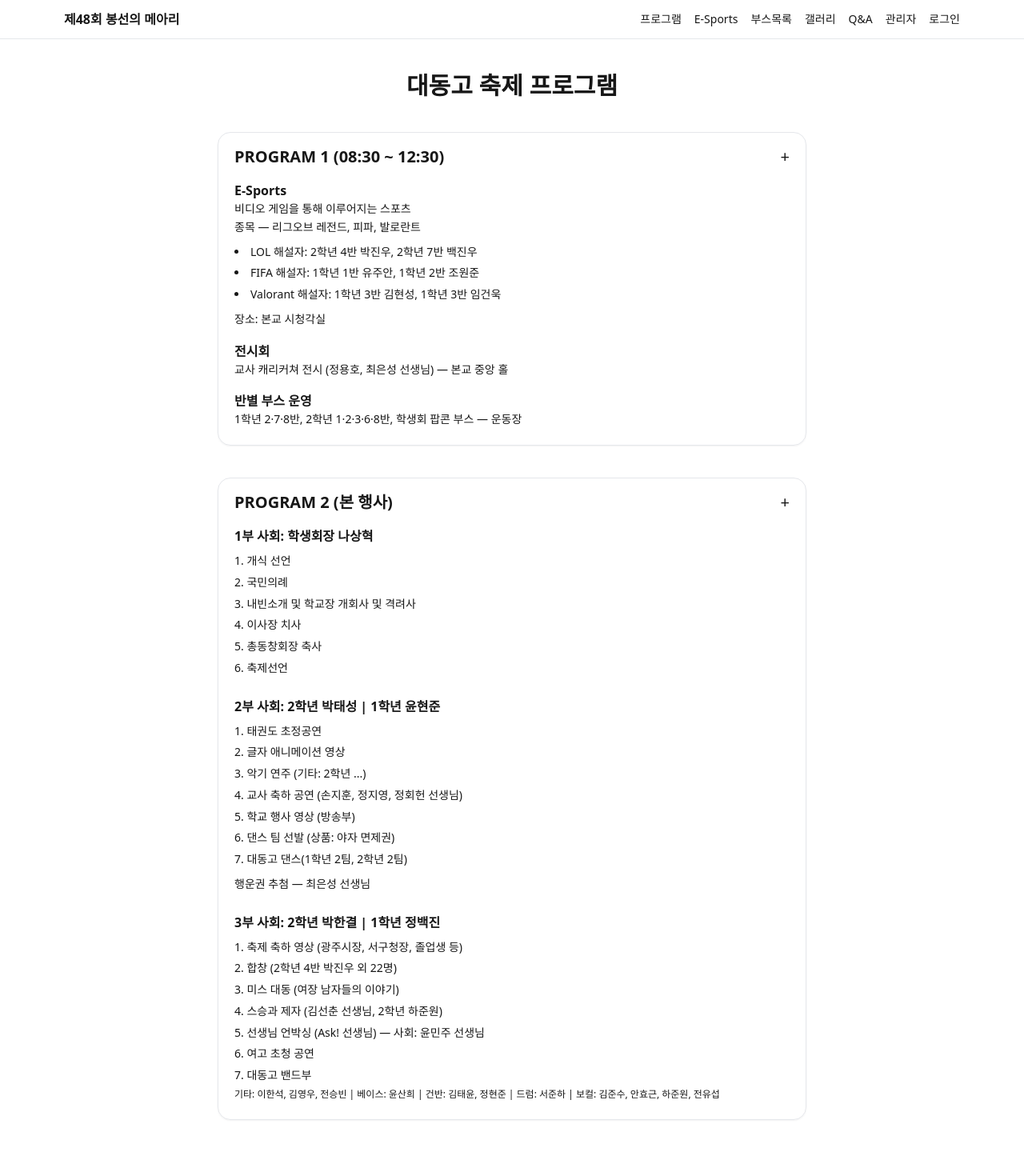
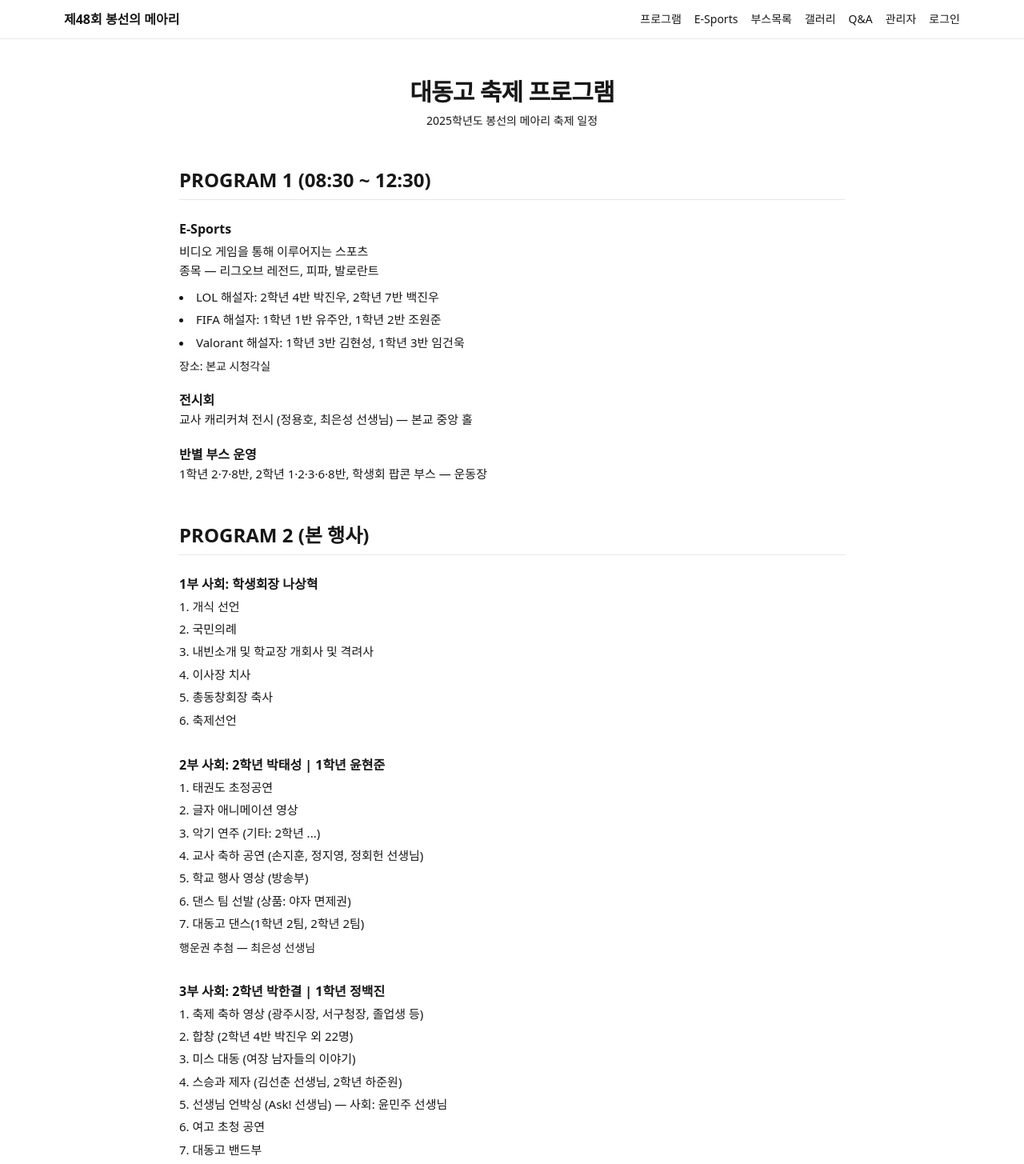
Before and after one commit to noop-03/bongseon-festival, a Next.js app in the folder festival/: page /program in a window 1280 px wide. Shown: the top 1455 px of the page at 80% size. Built offline with nearby package versions, Linux system fonts and the light colour scheme.

Commit message:
Update page.tsx

```diff
--- a/festival/app/program/page.tsx
+++ b/festival/app/program/page.tsx
@@ -1,50 +1,35 @@
-"use client";
-import { useState } from "react";
-
 export const dynamic = "force-static";
-
-function AccordionSection({ title, children }: { title: string; children: React.ReactNode }) {
-  const [open, setOpen] = useState(false);
-
-  return (
-    <section className="border border-border rounded-2xl shadow-sm bg-card overflow-hidden transition">
-      <button
-        onClick={() => setOpen(!open)}
-        className="w-full flex justify-between items-center px-5 py-4 text-left"
-      >
-        <h2 className="text-lg sm:text-xl font-semibold text-foreground">{title}</h2>
-        <span className="text-xl">{open ? "−" : "+"}</span>
-      </button>
-
-      <div
-        className={`px-5 pb-5 text-sm leading-relaxed transition-all duration-300 ${
-          open ? "max-h-[1500px] opacity-100" : "max-h-0 opacity-0 overflow-hidden"
-        } sm:max-h-none sm:opacity-100`}
-      >
-        {children}
-      </div>
-    </section>
-  );
-}
 
 export default function ProgramPage() {
   return (
-    <div className="mx-auto max-w-3xl px-4 py-10 space-y-8 sm:space-y-10">
-      <h1 className="text-2xl sm:text-3xl font-bold text-center mb-6">대동고 축제 프로그램</h1>
+    <div className="mx-auto max-w-4xl px-5 sm:px-8 py-12 space-y-12">
+      {/* 메인 제목 */}
+      <header className="text-center space-y-2">
+        <h1 className="text-3xl font-bold tracking-tight text-foreground">
+          대동고 축제 프로그램
+        </h1>
+        <p className="text-sm text-muted-foreground">
+          2025학년도 봉선의 메아리 축제 일정
+        </p>
+      </header>
 
       {/* PROGRAM 1 */}
-      <AccordionSection title="PROGRAM 1 (08:30 ~ 12:30)">
-        <div className="space-y-4 text-muted-foreground">
+      <section className="space-y-6">
+        <h2 className="text-2xl font-semibold text-foreground border-b border-border pb-2">
+          PROGRAM 1 (08:30 ~ 12:30)
+        </h2>
+
+        <div className="space-y-5 text-[15px] leading-relaxed text-muted-foreground">
           <div>
             <h3 className="font-semibold text-base text-foreground">E-Sports</h3>
-            <p>비디오 게임을 통해 이루어지는 스포츠</p>
+            <p className="mt-1">비디오 게임을 통해 이루어지는 스포츠</p>
             <p>종목 — 리그오브 레전드, 피파, 발로란트</p>
             <ul className="list-disc list-inside mt-2 space-y-1">
               <li>LOL 해설자: 2학년 4반 박진우, 2학년 7반 백진우</li>
               <li>FIFA 해설자: 1학년 1반 유주안, 1학년 2반 조원준</li>
               <li>Valorant 해설자: 1학년 3반 김현성, 1학년 3반 임건욱</li>
             </ul>
-            <p className="mt-2">장소: 본교 시청각실</p>
+            <p className="mt-2 text-sm text-foreground">장소: 본교 시청각실</p>
           </div>
 
           <div>
@@ -59,17 +44,21 @@ export default function ProgramPage() {
             </p>
           </div>
         </div>
-      </AccordionSection>
+      </section>
 
       {/* PROGRAM 2 */}
-      <AccordionSection title="PROGRAM 2 (본 행사)">
-        <div className="space-y-6 text-muted-foreground">
+      <section className="space-y-6">
+        <h2 className="text-2xl font-semibold text-foreground border-b border-border pb-2">
+          PROGRAM 2 (본 행사)
+        </h2>
+
+        <div className="space-y-8 text-[15px] leading-relaxed text-muted-foreground">
           {/* 1부 */}
           <div>
-            <h3 className="font-semibold text-base text-foreground">
+            <h3 className="font-semibold text-base text-foreground mb-1">
               1부 사회: 학생회장 나상혁
             </h3>
-            <ol className="list-decimal list-inside mt-2 space-y-1">
+            <ol className="list-decimal list-inside space-y-1">
               <li>개식 선언</li>
               <li>국민의례</li>
               <li>내빈소개 및 학교장 개회사 및 격려사</li>
@@ -81,10 +70,10 @@ export default function ProgramPage() {
 
           {/* 2부 */}
           <div>
-            <h3 className="font-semibold text-base text-foreground">
+            <h3 className="font-semibold text-base text-foreground mb-1">
               2부 사회: 2학년 박태성 | 1학년 윤현준
             </h3>
-            <ol className="list-decimal list-inside mt-2 space-y-1">
+            <ol className="list-decimal list-inside space-y-1">
               <li>태권도 초정공연</li>
               <li>글자 애니메이션 영상</li>
               <li>악기 연주 (기타: 2학년 ...)</li>
@@ -93,15 +82,17 @@ export default function ProgramPage() {
               <li>댄스 팀 선발 (상품: 야자 면제권)</li>
               <li>대동고 댄스(1학년 2팀, 2학년 2팀)</li>
             </ol>
-            <p className="text-foreground/70 mt-2">행운권 추첨 — 최은성 선생님</p>
+            <p className="text-sm mt-2 text-foreground/70">
+              행운권 추첨 — 최은성 선생님
+            </p>
           </div>
 
           {/* 3부 */}
           <div>
-            <h3 className="font-semibold text-base text-foreground">
+            <h3 className="font-semibold text-base text-foreground mb-1">
               3부 사회: 2학년 박한결 | 1학년 정백진
             </h3>
-            <ol className="list-decimal list-inside mt-2 space-y-1">
+            <ol className="list-decimal list-inside space-y-1">
               <li>축제 축하 영상 (광주시장, 서구청장, 졸업생 등)</li>
               <li>합창 (2학년 4반 박진우 외 22명)</li>
               <li>미스 대동 (여장 남자들의 이야기)</li>
@@ -118,7 +109,7 @@ export default function ProgramPage() {
             </ol>
           </div>
         </div>
-      </AccordionSection>
+      </section>
     </div>
   );
 }
```
